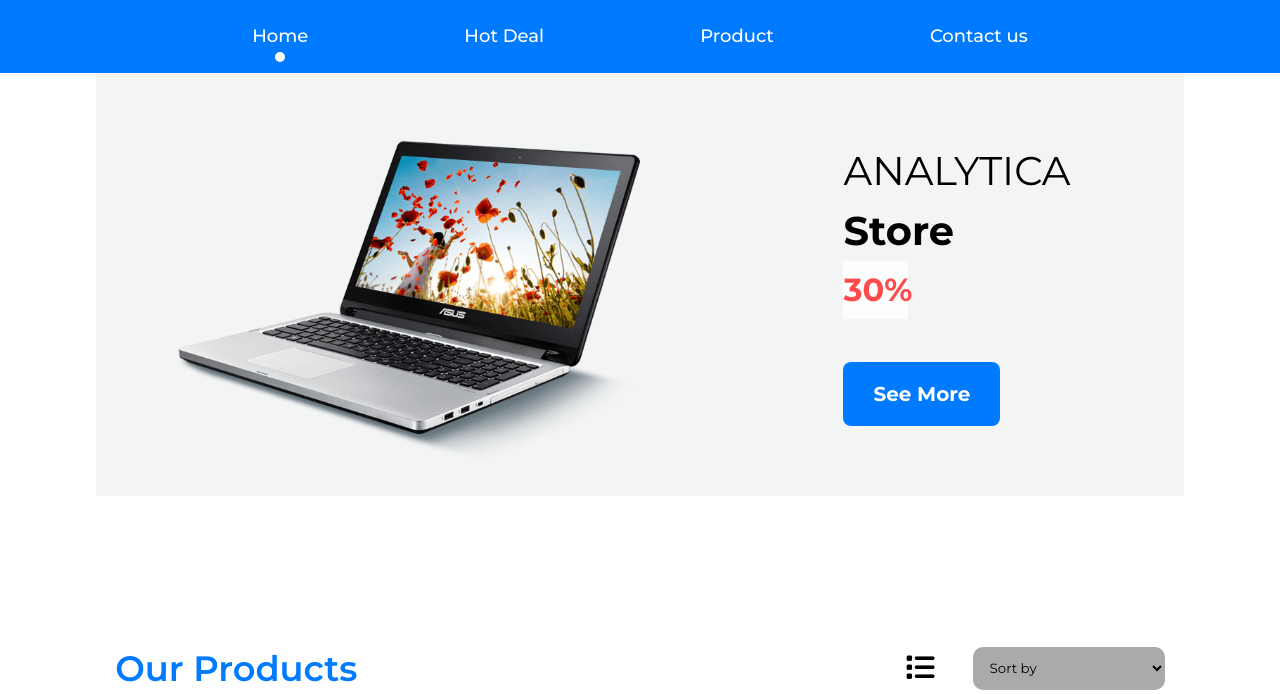
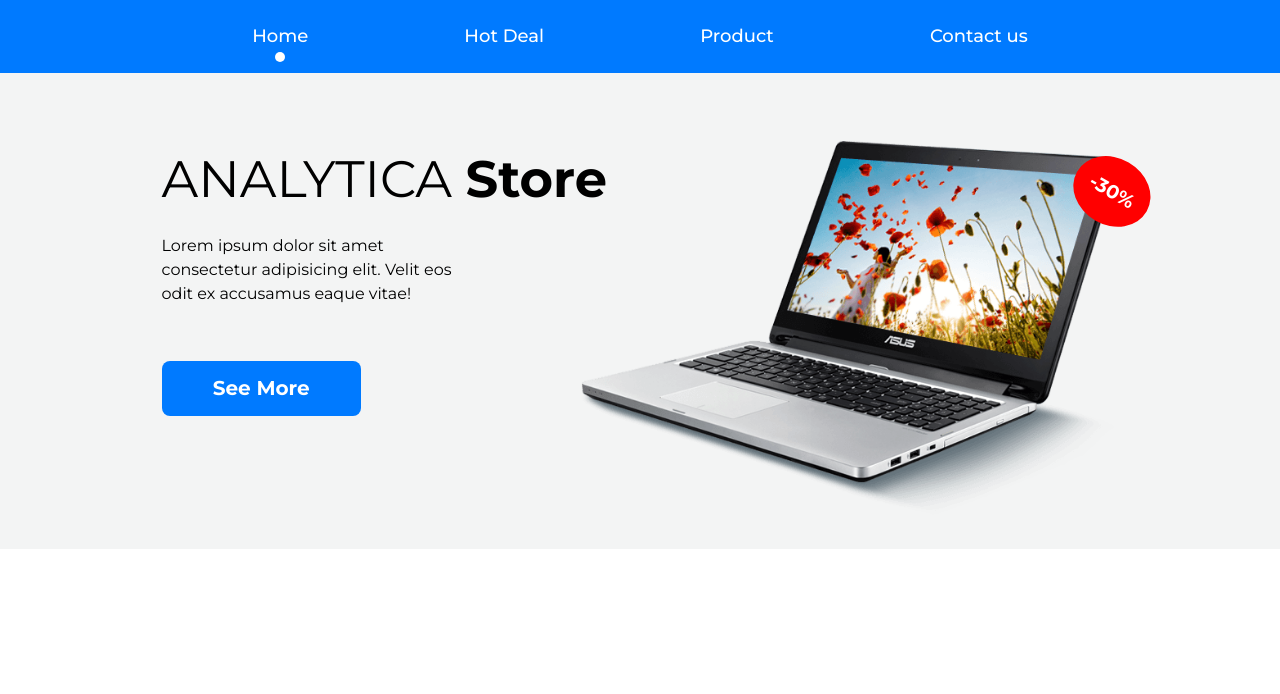
Before and after one commit to GSG-G11/Analytica-Team-One, a website: page index.html in a window 1280 px wide. Shown: the part 82-776 px from the top of the page. Drawn offline with Linux system fonts and the light colour scheme.

Commit message:
Final touch on hero section

```diff
--- a/assets/css/style.css
+++ b/assets/css/style.css
@@ -137,9 +137,10 @@ li {
 .row {
   margin-top: 2.4rem;
   display: flex;
-  justify-content: space-between;
+  flex-direction: row-reverse;
+  justify-content: space-around;
   align-items: flex-start;
-  gap: 8.2rem;
+  padding: 0 6.4rem;
 }
 
 .row img {
@@ -148,6 +149,7 @@ li {
 .hero {
   background-color: var(--section-bg);
   padding: 30px 0;
+  width: 100%;
 }
 .img-hero {
   object-fit: cover;
@@ -157,31 +159,44 @@ li {
 .info-hero {
   width: 28%;
   line-height: 1.5;
+  display: flex;
+  flex-direction: column;
+  gap: 1rem;
 }
 .info-hero h1 {
   font-weight: 400;
-  font-size: 40px;
+  font-size: 3.2rem;
+  white-space: nowrap;
 }
 .info-hero span {
-  font-size: 2rem;
+  font-size: 1.2rem;
   font-weight: 700;
-  color: #ff4b4b;
+  color: white;
   text-align: center;
-  width: 25%;
   line-height: 1.8;
-  background-color: rgba(255, 255, 255, 0.8);
-  display: block;
-  margin-bottom: 60px;
+  padding: 1rem;
+  background-color: red;
+  border-radius: 50%;
+  transform: rotate(30deg);
+  position: absolute;
+  right: 10%;
+  top: 30%;
+}
+
+.clickable {
+  display: flex;
+  justify-content: flex-start;
+  align-items: center;
+  gap: 1.2rem;
+  margin-top: 2.4rem;
 }
 .btn {
-  margin-top: 30px;
   font-weight: 700;
   color: var(--white);
   text-decoration: none;
   font-size: 20px;
   background-color: var(--main-color);
-  width: 35%;
-  padding: 20px 30px;
+  padding: 0.8rem 3.2rem;
   border-radius: 8px;
   transition: 0.5s;
 }
--- a/index.html
+++ b/index.html
@@ -51,27 +51,31 @@
       </div>
     </header>
 
-    <!-- end header section -->
-    <div class="container">
-      <!-- Start Hero Section -->
-
     <section class="hero" id="deal">
-        <div class="container">
+      <div class="">
         <div class="row">
           <div class="img-hero">
             <img src="img/Laptop.png" alt="hero-img" />
           </div>
           <div class="info-hero">
-              <h1>
-                ANALYTICA
-                <strong> Store</strong>
-              </h1>
-              <span> 30%</span>
+            <h1>ANALYTICA <strong> Store</strong></h1>
+            <p class="desc">
+              Lorem ipsum dolor sit amet consectetur adipisicing elit. Velit eos odit ex
+              accusamus eaque vitae!
+            </p>
+            <div class="clickable">
+              <span> -30%</span>
               <a href="#" class="btn"> See More</a>
             </div>
           </div>
         </div>
+      </div>
     </section>
+
+    <!-- end header section -->
+    <div class="container">
+      <!-- Start Hero Section -->
+
       <!-- end Hero Section -->
 
       <section id="products">
```
Lines whose indentation alone changed are shown as unchanged.
